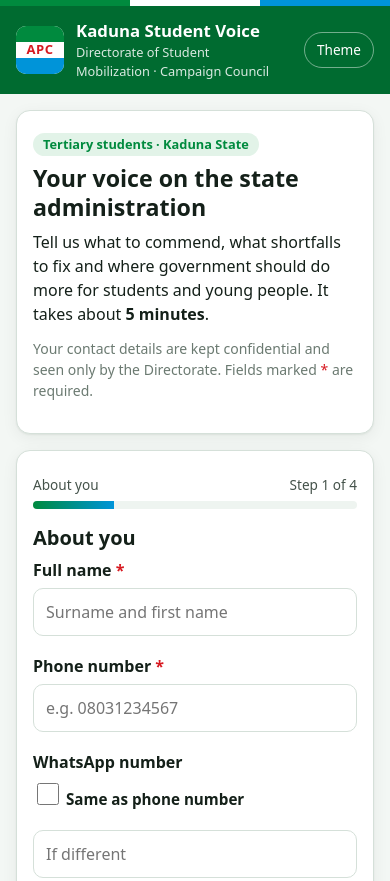
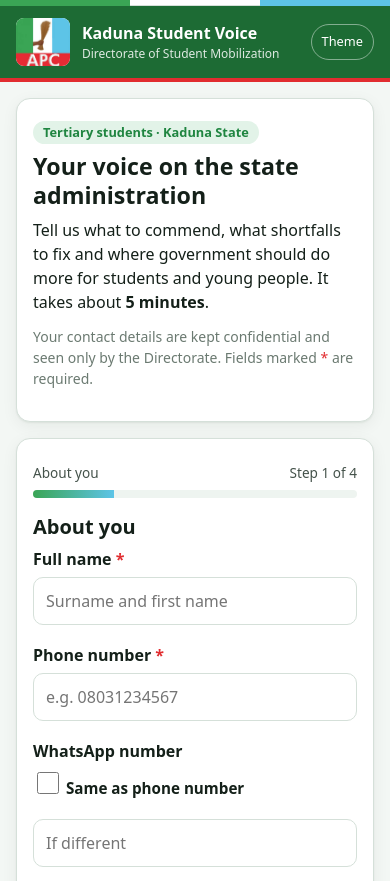
Before and after one commit to Aliyuibrahim6923/Gov4kadunastudent, a website: page index.html in a window 390 px wide. Shown: the top 881 px of the page. Drawn offline with Linux system fonts and the light colour scheme.

Commit message:
Add official APC logo and match theme colours to it
Theme green, sky blue and red are sampled from the logo; darker shades are
used where white text sits on them. Header subtitle shortens on phones.

Co-Authored-By: Claude Opus 5.5 <noreply@anthropic.com>
Claude-Session: https://claude.ai/code/session_01XSLSRLVsDWjQLQ2AmXUqyH

```diff
--- a/index.html
+++ b/index.html
@@ -21,7 +21,7 @@
     </div>
     <div class="brand">
       <b>Kaduna Student Voice</b>
-      <span>Directorate of Student Mobilization · Campaign Council</span>
+      <span>Directorate of Student Mobilization<span class="hide-sm"> · Campaign Council</span></span>
     </div>
     <div class="spacer"></div>
     <button class="theme-btn" type="button" id="themeBtn" aria-label="Switch light or dark theme">Theme</button>
--- a/styles.css
+++ b/styles.css
@@ -1,9 +1,10 @@
 /* Kaduna Student Voice: APC palette (green, white, sky blue, red accent). */
 :root {
-  --apc-green: #008a3e;
-  --apc-green-deep: #006b30;
-  --apc-blue: #0094d9;
-  --apc-red: #d71920;
+  /* Sampled from the official logo (assets/apc-logo.png). */
+  --apc-green: #3aa555;
+  --apc-green-deep: #1d6b34;   /* darker shade for white text on the header */
+  --apc-blue: #5dc4e7;
+  --apc-red: #e12d30;
 
   --bg: #f3f7f4;
   --surface: #ffffff;
@@ -12,15 +13,15 @@
   --ink-2: #44524a;
   --muted: #6b7a71;
   --line: #d5e0d9;
-  --primary: var(--apc-green);
+  --primary: #1f8540;          /* logo green, darkened for 4.5:1 text contrast */
   --primary-ink: #ffffff;
   --primary-soft: #e2f3e8;
-  --accent: var(--apc-blue);
+  --accent: #1a86b5;           /* logo sky blue, darkened for readable links */
   --accent-soft: #e0f2fb;
   --danger: #c1121f;
   --danger-soft: #fde8e9;
   --focus: #0077b6;
-  --bar: var(--apc-green);
+  --bar: #2e9a4b;
   --bar-bad: #c1121f;
   --shadow: 0 1px 2px rgba(16, 40, 24, .06), 0 4px 16px rgba(16, 40, 24, .06);
   --radius: 14px;
@@ -97,17 +98,18 @@ p { margin: 0 0 .75rem; }
 .flagband { display: flex; height: 6px; }
 .flagband span { flex: 1; }
 .flagband span:nth-child(1) { background: var(--apc-green); }
-.flagband span:nth-child(2) { background: #fff; }
+.flagband span:nth-child(2) { background: #fff; border-bottom: 1px solid var(--line); }
 .flagband span:nth-child(3) { background: var(--apc-blue); }
 .topbar {
   background: var(--apc-green-deep);
+  border-bottom: 4px solid var(--apc-red);
   color: #fff;
   padding: 12px 16px;
 }
 .topbar-inner { max-width: 720px; margin: 0 auto; display: flex; align-items: center; gap: 12px; }
 .topbar.wide .topbar-inner { max-width: 1200px; }
 .logo {
-  width: 48px; height: 48px; flex: none; border-radius: 10px; background: #fff;
+  width: 54px; height: 48px; flex: none; border-radius: 8px; background: #fff;
   display: grid; place-items: center; overflow: hidden;
 }
 .logo img { width: 100%; height: 100%; object-fit: contain; }
@@ -121,7 +123,7 @@ p { margin: 0 0 .75rem; }
 .logo-fallback i:nth-child(3) { background: var(--apc-blue); }
 .brand { min-width: 0; }
 .brand b { display: block; font-size: 1.05rem; }
-.brand span { display: block; font-size: .8rem; opacity: .85; }
+.brand > span { display: block; font-size: .8rem; opacity: .85; }
 .topbar .spacer { flex: 1; }
 .theme-btn {
   background: transparent; color: #fff; border: 1px solid rgba(255,255,255,.45);
@@ -280,3 +282,10 @@ footer.site { text-align: center; color: var(--muted); font-size: .8rem; padding
   position: fixed; left: 50%; bottom: 20px; transform: translateX(-50%); background: var(--ink); color: var(--bg);
   padding: 10px 16px; border-radius: 10px; font-size: .9rem; z-index: 20;
 }
+
+@media (max-width: 480px) {
+  .brand .hide-sm { display: none; }
+  .brand b { font-size: 1rem; }
+  .brand > span { font-size: .75rem; }
+  .theme-btn { padding: 0 10px; font-size: .8rem; }
+}
```
Also changed, not shown: dashboard.html (+1 -1 lines), README.md, assets/README.md (deleted), assets/apc-logo.png (added).
